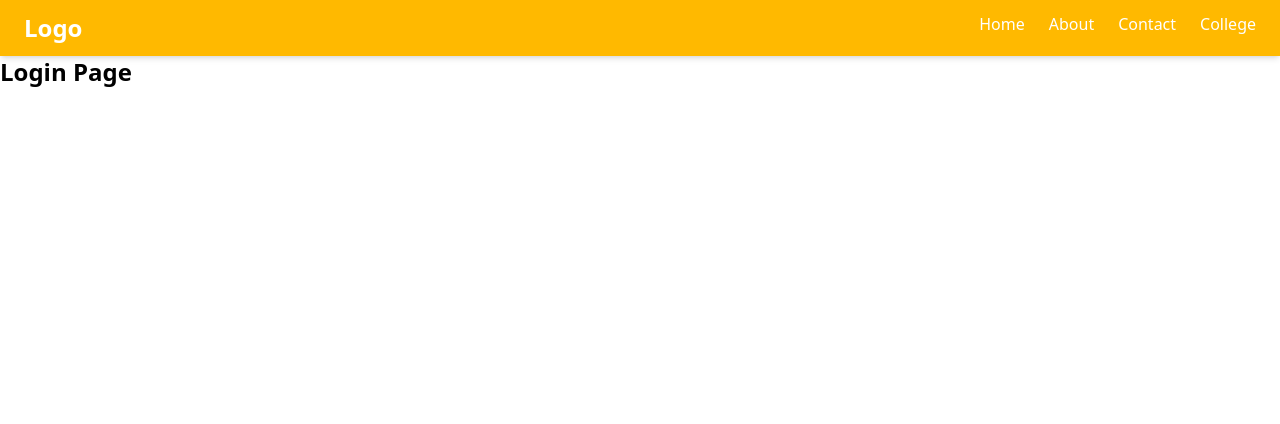
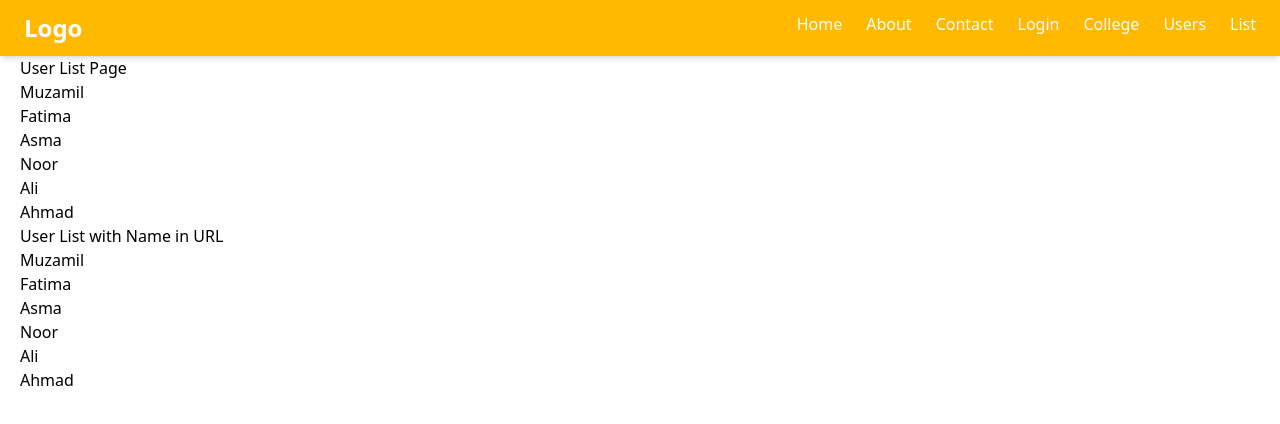
Before and after one commit to Muzamil-Fatima/use-ref-hook, a React (Vite) app: page /users in a window 1280 px wide. Before the commit this address led to /Login. Shown: the top 424 px of the page. Built offline with nearby package versions, Linux system fonts and the light colour scheme.

Commit message:
update file

```diff
--- a/package.json
+++ b/package.json
@@ -14,6 +14,7 @@
     "react": "^19.1.0",
     "react-dom": "^19.1.0",
     "react-router": "^7.6.3",
+    "react-router-dom": "^7.6.3",
     "tailwindcss": "^4.1.11"
   },
   "devDependencies": {
--- a/src/ReactContextRouting/02.Router/College.jsx
+++ b/src/ReactContextRouting/02.Router/College.jsx
@@ -1,27 +1,21 @@
-import { NavLink, Outlet } from "react-router";
+import { NavLink, Outlet, Link } from "react-router-dom";
 
 export default function College() {
   return (
     <div className=" text-center">
-      <h1 className="text-2xl  font-bold">
-        College Page
-      </h1>
-      <NavLink
-        className="m-2 font-medium"
-        to="student"
-      >
+      <h1 className="text-2xl  font-bold">College Page</h1>
+      <h3>
+        <Link className="text-blue-500 underline hover:text-red-500" to="/">
+          Go Back to Home Page
+        </Link>
+      </h3>
+      <NavLink className="m-2 font-medium" to=".">
         Student
       </NavLink>
-      <NavLink
-        className=" m-2 font-medium"
-        to="department"
-      >
+      <NavLink className=" m-2 font-medium" to="department">
         Department
       </NavLink>
-      <NavLink
-        className="m-2 font-medium"
-        to="collegeDetails"
-      >
+      <NavLink className="m-2 font-medium" to="collegeDetails">
         College Details
       </NavLink>
       <Outlet />
--- a/src/ReactContextRouting/02.Router/NavBar.jsx
+++ b/src/ReactContextRouting/02.Router/NavBar.jsx
@@ -1,45 +1,73 @@
-import { Link } from "react-router";
+import { NavLink, Outlet } from "react-router-dom";
 export default function NavBar() {
   return (
+    <div>
       <div className="bg-amber-400 flex px-6 py-3 item-center justify-between shadow-md ">
-      <Link
-      to="/"
-      className="text-2xl font-bold text-white hover:text-black">
+
+        <NavLink
+        // className={({isActive})=> isActive?'custom-active link':'link'}
+        to="/" className="text-2xl font-bold text-white hover:text-black">
           Logo
-      </Link>
+        </NavLink>
         <div>
           <ul className="flex space-x-6">
             <li>
-            <Link className="text-white hover:text-black font-medium" to="/">
+              <NavLink className="text-white hover:text-black font-medium" to="/">
                 Home
-            </Link>
+              </NavLink>
             </li>
             <li>
-            <Link
+              <NavLink
                 className="text-white hover:text-black font-medium"
                 to="/about"
               >
                 About
-            </Link>
+              </NavLink>
             </li>
             <li>
-            <Link
+              <NavLink
                 className="text-white hover:text-black font-medium"
                 to="/contact"
               >
                 Contact
-            </Link>
+              </NavLink>
             </li>
             <li>
-            <Link
+              <NavLink
+                className="text-white hover:text-black font-medium"
+                to="/user/login"
+              >
+                Login
+              </NavLink>
+            </li>
+            <li>
+              <NavLink
                 className="text-white hover:text-black font-medium"
                 to="/college"
               >
                 College
-            </Link>
+              </NavLink>
+            </li>
+            <li>
+              <NavLink
+                className="text-white hover:text-black font-medium"
+                to="/users"
+              >
+                Users
+              </NavLink>
+            </li>
+            <li>
+              <NavLink
+                className="text-white hover:text-black font-medium"
+                to="/users/list"
+              >
+                List
+              </NavLink>
             </li>
           </ul>
         </div>
       </div>
+      <Outlet />
+    </div>
   );
 }
--- a/src/ReactContextRouting/02.Router/PageNotFound.jsx
+++ b/src/ReactContextRouting/02.Router/PageNotFound.jsx
@@ -1,10 +1,12 @@
-import { Link } from "react-router";
+import { Link } from "react-router-dom";
 export default function PageNotFound() {
   return (
     <div className="justify-center items-center bg-gray-100 min-h-screen text-2xl font-medium flex flex-col">
       <h1>Page Not Found</h1>
       <div className="text-blue-500 hover:underline text-base m-1.5">
-        <Link to="/">Go to home page</Link>
+        <Link
+        className="text-blue-500 underline hover:text-red-500"
+        to="/">Go to home page</Link>
       </div>
       <img
         src="https://static.vecteezy.com/system/resources/previews/010/886/263/non_2x/404-error-page-free-download-free-vector.jpg"
--- a/src/ReactContextRouting/02.Router/RouterReact.jsx
+++ b/src/ReactContextRouting/02.Router/RouterReact.jsx
@@ -1,4 +1,4 @@
-import { Routes, Route, Navigate } from "react-router";
+import { Routes, Route, Navigate } from "react-router-dom";
 import Home from "./Home";
 import About from "./About";
 import Login from "./Login";
@@ -8,23 +8,37 @@ import College from "./College";
 import CollegeDetails from "./CollegeDetails";
 import Student from "./Student";
 import Department from "./Department";
+import UserList from "./UserList";
+import UserDetails from "./UserDetails";
 // import PageNotFound from "./PageNotFound";
 export default function RouterReact() {
   return (
     <div>
-      <NavBar />
+      {/* <NavBar /> */}
       <Routes>
-        <Route path="/" element={<Home />} />
-        <Route path="/about" element={<About />} />
-        <Route path="/contact" element={<Contact />} />
-        <Route path="/login" element={<Login />} />
+        <Route element={<NavBar />}>
+          <Route path="/" element={<Home />} />
+          <Route path="users" element={<UserList />} />
+          <Route path="users/list" element={<UserList />} />
+          <Route path="users/:id/:name?" element={<UserDetails />} />
+          <Route path="/contact" element={<Contact />} />
+          <Route path="/about" element={<About />} />
+
+          {/* Add prefix in Login */}
+          <Route path="user">
+            <Route path="login" element={<Login />} />
+            <Route path="signup" element={<Login />} />
+            <Route path="forgot" element={<Login />} />
+          </Route>
+        </Route>
+
         <Route path="college" element={<College />}>
-          <Route path="student" element={<Student />} />
+          <Route index element={<Student />} />
           <Route path="department" element={<Department />} />
           <Route path="collegeDetails" element={<CollegeDetails />} />
         </Route>
         {/* <Route path="/*" element={<PageNotFound />} /> */}
-        <Route path="/*" element={<Navigate to="/Login" />} />
+        <Route path="/*" element={<Navigate to="/user/login" />} />
       </Routes>
     </div>
   );
--- /dev/null
+++ b/src/ReactContextRouting/02.Router/UserDetails.jsx
@@ -0,0 +1,13 @@
+import { useParams, Link } from "react-router-dom";
+
+export default function UserDetails() {
+  const paramsData = useParams();
+
+  return (
+    <div style={{ marginLeft: 20 }}>
+      <h1>User Details Page</h1>
+      <h2>User ID is: {paramsData.id}</h2>
+      <h3><Link to="/users">Back</Link></h3>
+    </div>
+  );
+}
--- /dev/null
+++ b/src/ReactContextRouting/02.Router/UserList.jsx
@@ -0,0 +1,33 @@
+import { Link } from "react-router-dom";
+
+export default function UserList() {
+  const userData = [
+    { id: 1, name: "Muzamil" },
+    { id: 2, name: "Fatima" },
+    { id: 3, name: "Asma" },
+    { id: 4, name: "Noor" },
+    { id: 5, name: "Ali" },
+    { id: 6, name: "Ahmad" },
+  ];
+
+  return (
+    <div style={{ marginLeft: 20 }}>
+      <h1>User List Page</h1>
+      {userData.map((item) => (
+        <div key={item.id}>
+          <h4>
+            <Link to={`/users/${item.id}`}>{item.name}</Link>
+          </h4>
+        </div>
+      ))}
+      <h1>User List with Name in URL </h1>
+      {userData.map((item) => (
+        <div key={item.id}>
+          <h4>
+            <Link to={"/users/"+item.id+"/"+item.name}>{item.name}</Link>
+          </h4>
+        </div>
+      ))}
+    </div>
+  );
+}
--- a/src/main.jsx
+++ b/src/main.jsx
@@ -1,7 +1,7 @@
 import { StrictMode } from 'react'
 import { createRoot } from 'react-dom/client'
 import './index.css'
-import { BrowserRouter } from 'react-router'
+import { BrowserRouter } from 'react-router-dom'
 import App from './App.jsx'
 
 createRoot(document.getElementById('root')).render(
```
Also changed, not shown: 1 other file (tests, documents, lock files or other folders). Lines whose indentation alone changed are shown as unchanged.
